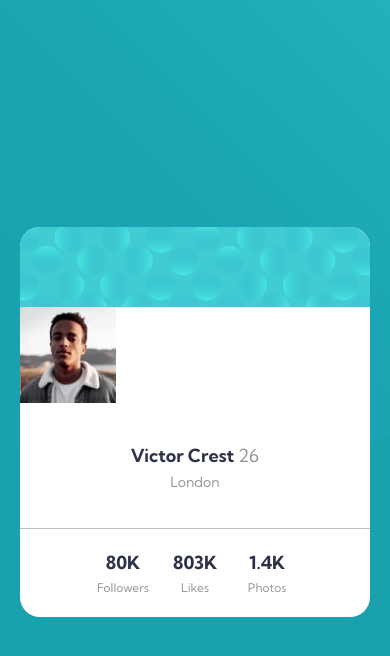
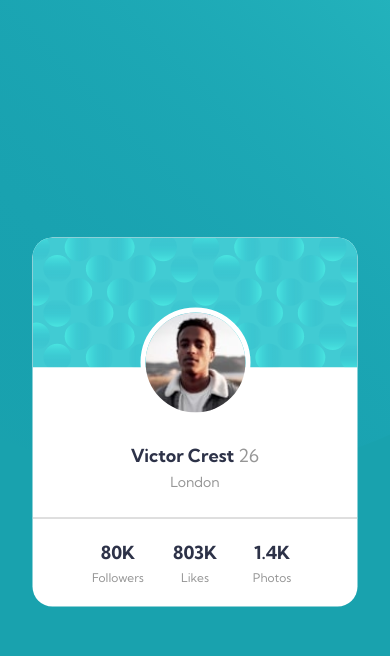
Before and after one commit to feszkesfene/challange-1, a plain HTML site: page index.html in a window 390 px wide. Shown: the top 656 px of the page. Drawn offline with Linux system fonts and the light colour scheme.

Commit message:
card v1
There's a bug around the user photo: whitespace between the border and image. Also have to find out what causes the problme in devtools responsive mode that the card is not centered and the page is scrolled.

```diff
--- a/index.html
+++ b/index.html
@@ -40,12 +40,10 @@
     <div class="card__image">&nbsp;
     </div>
 
-    <div class="card__photo">
+    <div class="card__user">
       <img src="images/image-victor.jpg" alt="Photo of user" class="card__photo-user">
-    </div>
 
-    <div class="card__user">
-      <h1 class="heading-1">Victor Crest <span>26</span></h1>
+      <h1 class="card__name heading-1">Victor Crest <span>26</span></h1>
       <p class="card__place">London</p>
     </div>
 
--- a/scss/_base.scss
+++ b/scss/_base.scss
@@ -38,5 +38,5 @@ body {
 
 .card {
     display: grid;
-    grid-template-rows: 8rem min-content 12rem;
+    grid-template-rows: 13rem 15rem;
 }
--- a/scss/_layout.scss
+++ b/scss/_layout.scss
@@ -7,7 +7,7 @@
 }
 
 .icon {
-   display: inline-block;
+   display: block;
    position: absolute;
    z-index: 10;
 
@@ -32,16 +32,12 @@
 
     background-color: #fff;
     border-radius: 2rem;
-    width: 35rem;
+    width: 32.5rem;
     overflow: hidden;
 
     &__image {
         background-image: url(/images/bg-pattern-card.svg);
         background-size: cover;
-    }
-
-    &__photo {
-
     }
 
     &__user {
@@ -50,6 +46,23 @@
         align-items: center;
         justify-content: center;
 
+        position: relative;
+    }
+
+    &__photo-user {
+        display: block;
+        position: absolute;
+        border-radius: 50%;
+        border: solid 5px #fff;
+        height: 11rem;
+        width: 11rem;
+        transform: translateY(-8rem);
+        z-index: 100;
+        //padding: 0;
+    }
+
+    &__name {
+        padding-top: 5rem;
     }
 
     &__stats {
@@ -63,7 +76,7 @@
     &__boxes {
         display: grid;
         grid-template-columns: repeat(3, 1fr);
-        grid-column-gap: 2rem;
+        grid-column-gap: 2.5rem;
 
         div {
 
```
Also changed, not shown: main.css, 1 other file.
